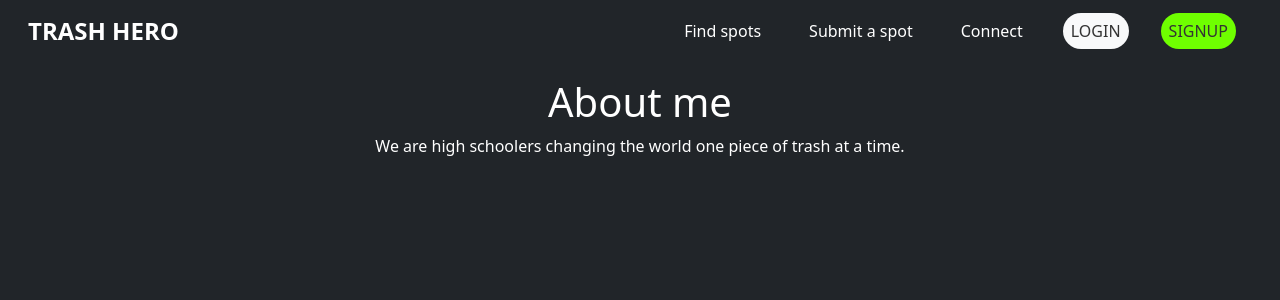
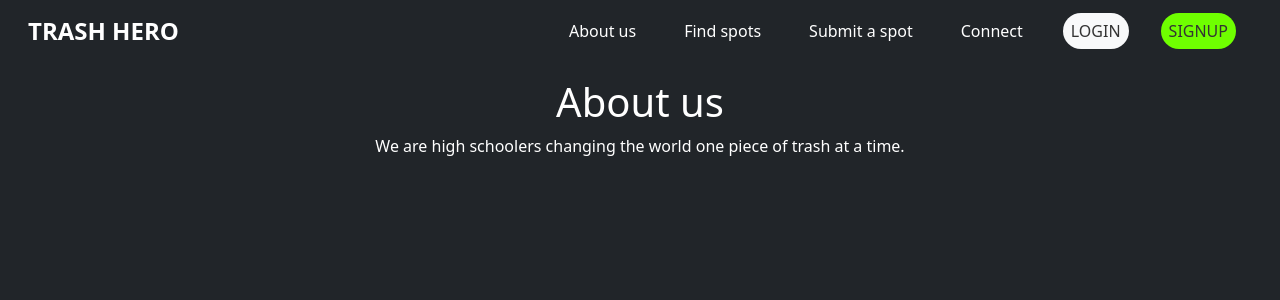
Before and after one commit to Krish31415/RCKT, a Flask app: page /about_us in a window 1280 px wide. Shown: the top 300 px of the page. Run offline with Flask 3, Linux system fonts and the light colour scheme.

Commit message:
linky links

```diff
--- a/templates/about us.html
+++ b/templates/about us.html
@@ -2,7 +2,7 @@
 {% block content %}
 <div class="container text-white">
     <div class="row mt-3">
-        <h1 class="text-center">About me</h1>
+        <h1 class="text-center">About us</h1>
     </div>
     <div class="row">
         <p class="text-center">
--- a/templates/base.html
+++ b/templates/base.html
@@ -93,6 +93,8 @@
 		<a class="navbar-brand" href="{{url_for('home')}}">TRASH HERO</a>
 		<div class="collapse navbar-collapse" id="navbarNav">
 			<ul class="navbar-nav ms-auto">
+				<li class="nav-item"></li>
+					<a class="nav-link" href="{{url_for('about_us')}}">About us</a>
 				<li class="nav-item">
 					<a class="nav-link" href="{{url_for('poster')}}">Find spots</a>
 				</li>
```
